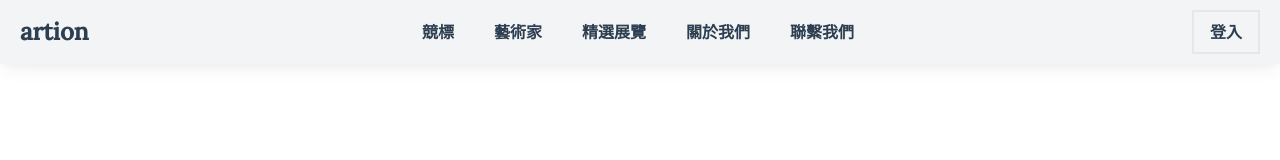
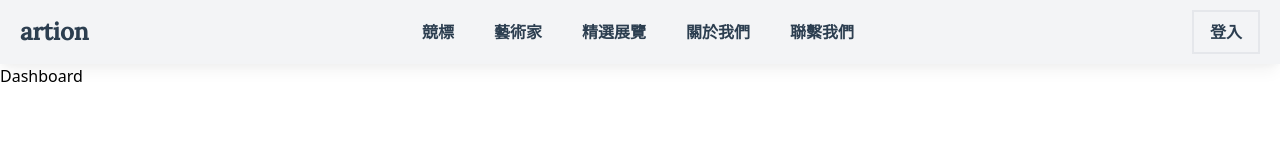
Before and after one commit to williamafil/artion_frontend, a Vue app: page /dashboard in a window 1280 px wide. Shown: the top 160 px of the page. Built offline with nearby package versions, Linux system fonts and the light colour scheme.

Commit message:
create dashboard page

```diff
--- a/src/router/index.js
+++ b/src/router/index.js
@@ -2,6 +2,7 @@ import Vue from 'vue';
 import VueRouter from 'vue-router';
 import Home from '../views/Home.vue';
 import Login from '../views/Login.vue';
+import Dashboard from '../views/dashboard/Dashboard.vue';
 
 Vue.use(VueRouter);
 
@@ -24,6 +25,11 @@ const routes = [
     name: 'Login',
     component: Login,
   },
+  {
+    path: '/dashboard',
+    name: 'Dashboard',
+    component: Dashboard,
+  },
 ];
 
 const router = new VueRouter({
--- /dev/null
+++ b/src/views/dashboard/Dashboard.vue
@@ -0,0 +1,11 @@
+<template>
+  <div>
+    Dashboard
+  </div>
+</template>
+
+<script>
+export default {};
+</script>
+
+<style lang="scss" scoped></style>
```
